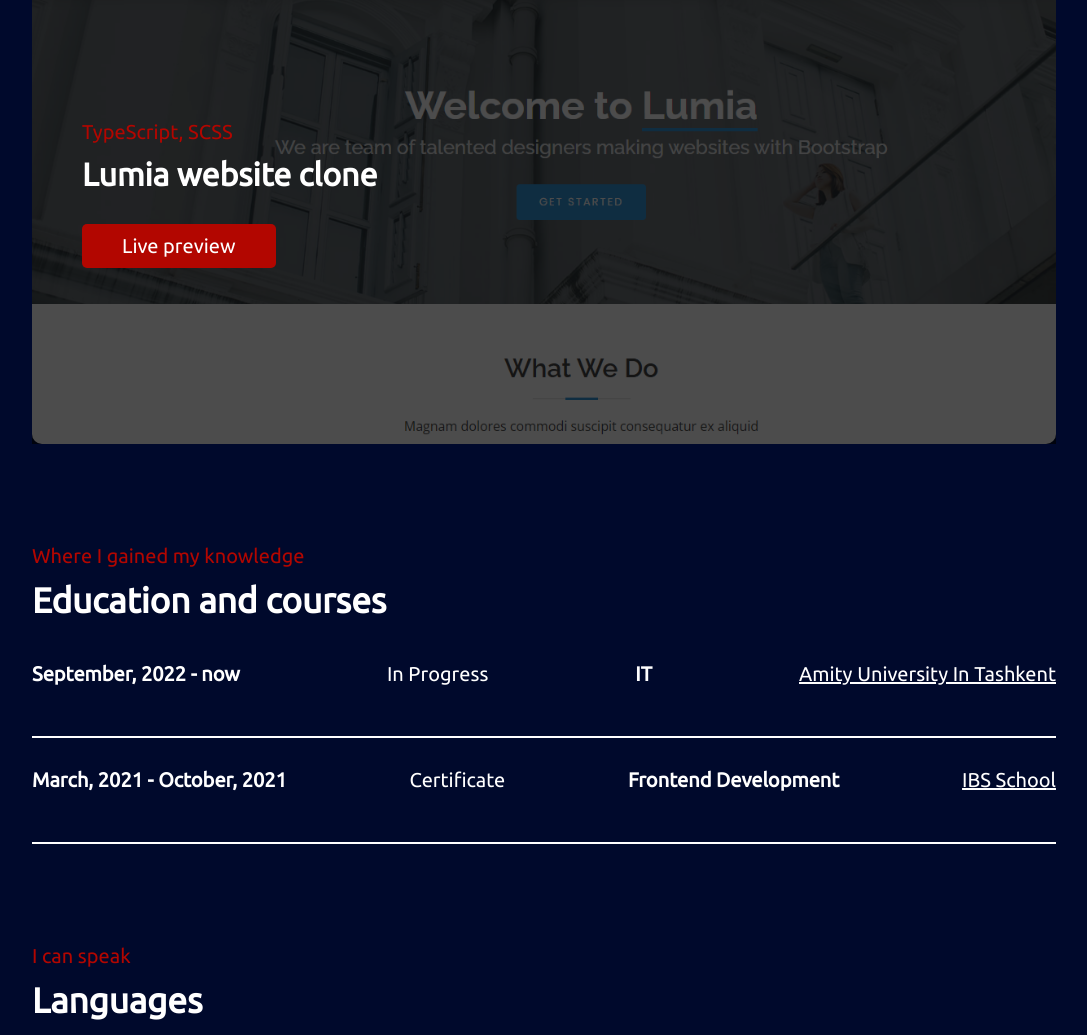
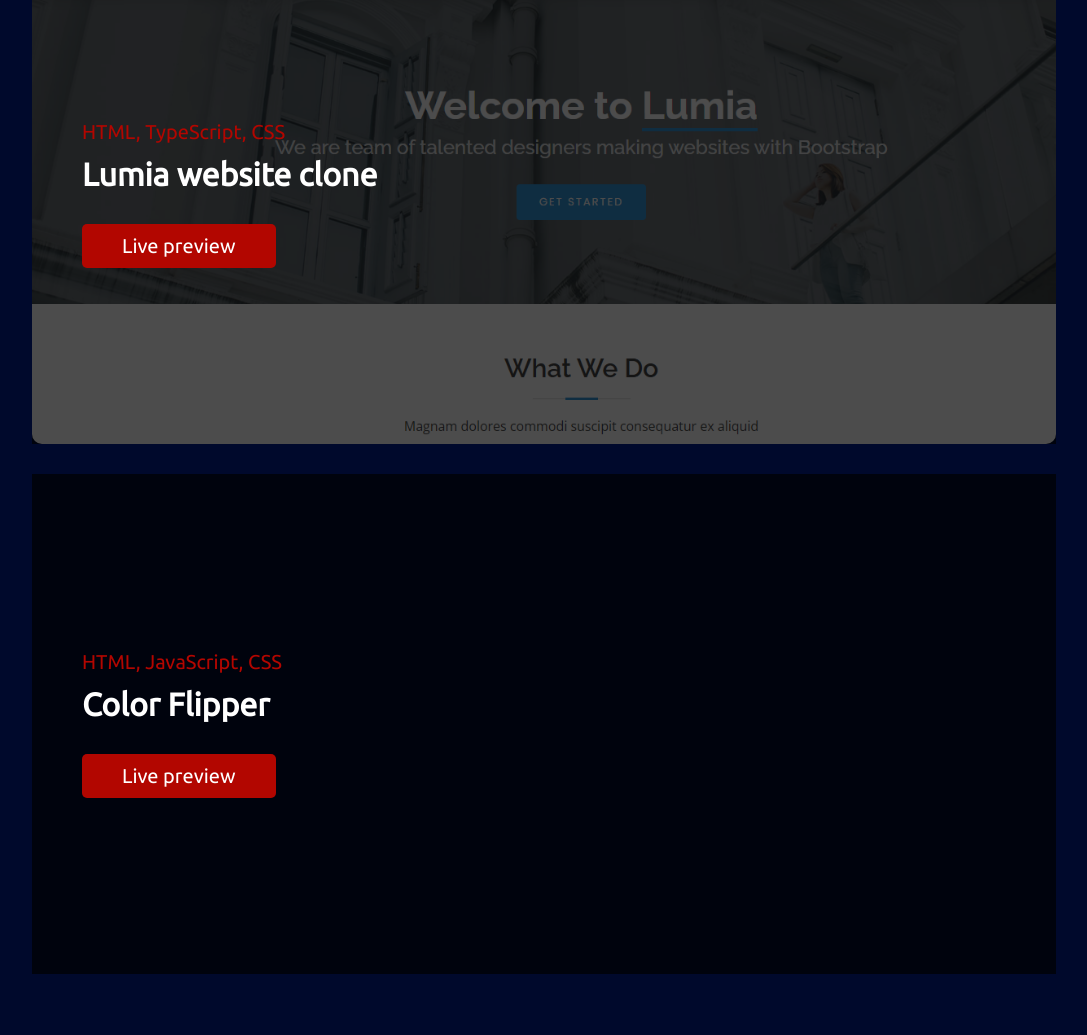
Before and after one commit to Abdurauf1/portfolio-website, a plain HTML site: page index.html in a window 1280 px wide. Shown: the part 1580-2615 px from the top of the page, without its empty margins (96-1183 px from the left). Drawn offline with nearby package versions, Linux system fonts and the light colour scheme.

Commit message:
add new project

```diff
--- a/index.html
+++ b/index.html
@@ -113,9 +113,16 @@
         <div class="projects-container">
           <div class="project-item">
             <div class="project-item-content">
-              <p>TypeScript, SCSS</p>
+              <p>HTML, TypeScript, CSS</p>
               <h3>Lumia website clone</h3>
               <a target="_blank" href="https://abdurauf1.github.io/lumia-clone/">Live preview</a>
+            </div>
+          </div>
+          <div class="project-item">
+            <div class="project-item-content">
+              <p>HTML, JavaScript, CSS</p>
+              <h3>Color Flipper</h3>
+              <a target="_blank" href="https://abdurauf1.github.io/color-flipper/">Live preview</a>
             </div>
           </div>
         </div>
```
